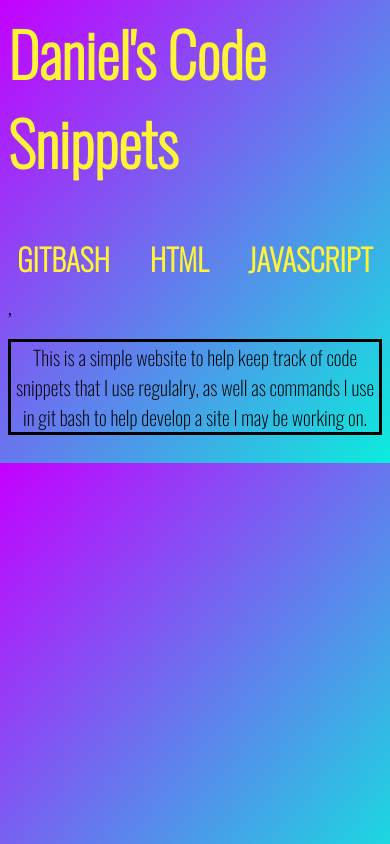
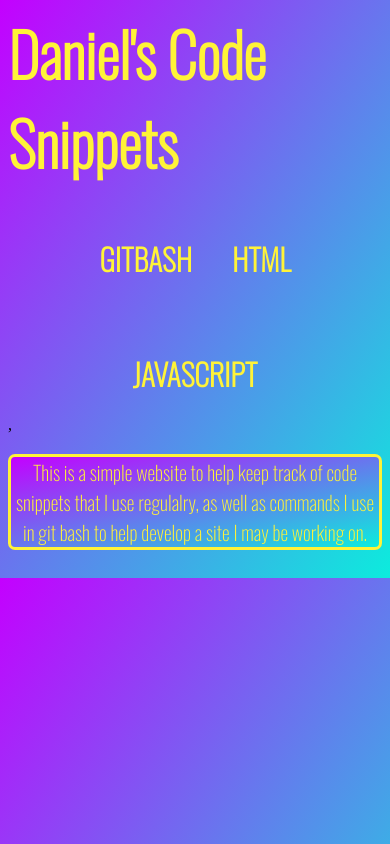
Before and after one commit to dannfirefight322/Daniels-code-Snippets, a plain HTML site: page index.html in a window 390 px wide. Drawn offline with nearby package versions, Linux system fonts and the light colour scheme.

Commit message:
adding flex wrap to links to help woth mobile responsiveness.

```diff
--- a/assets/css/stylesheet.css
+++ b/assets/css/stylesheet.css
@@ -12,6 +12,7 @@ body{
 .header{
     display: flex;
     justify-content: center;
+    flex-wrap: wrap;
     font-size: 60px;
     font-family: var(--mainText);
     color: var(--yellow);
@@ -20,6 +21,7 @@ body{
 }
 .H-links{
     display: flex;
+    flex-wrap: wrap;
     justify-content: center;
 }
 .Hm-links{
@@ -40,9 +42,12 @@ body{
 }
 .iMain{
     border: solid;
+    border-radius: 7px;
     text-align: center;
     width: 500px;
     font-family: var(--mainText);
+    background-image: var(--gradiant);
+    color:var(--yellow);
     font-size: 20px;
 }
 .container{
```
